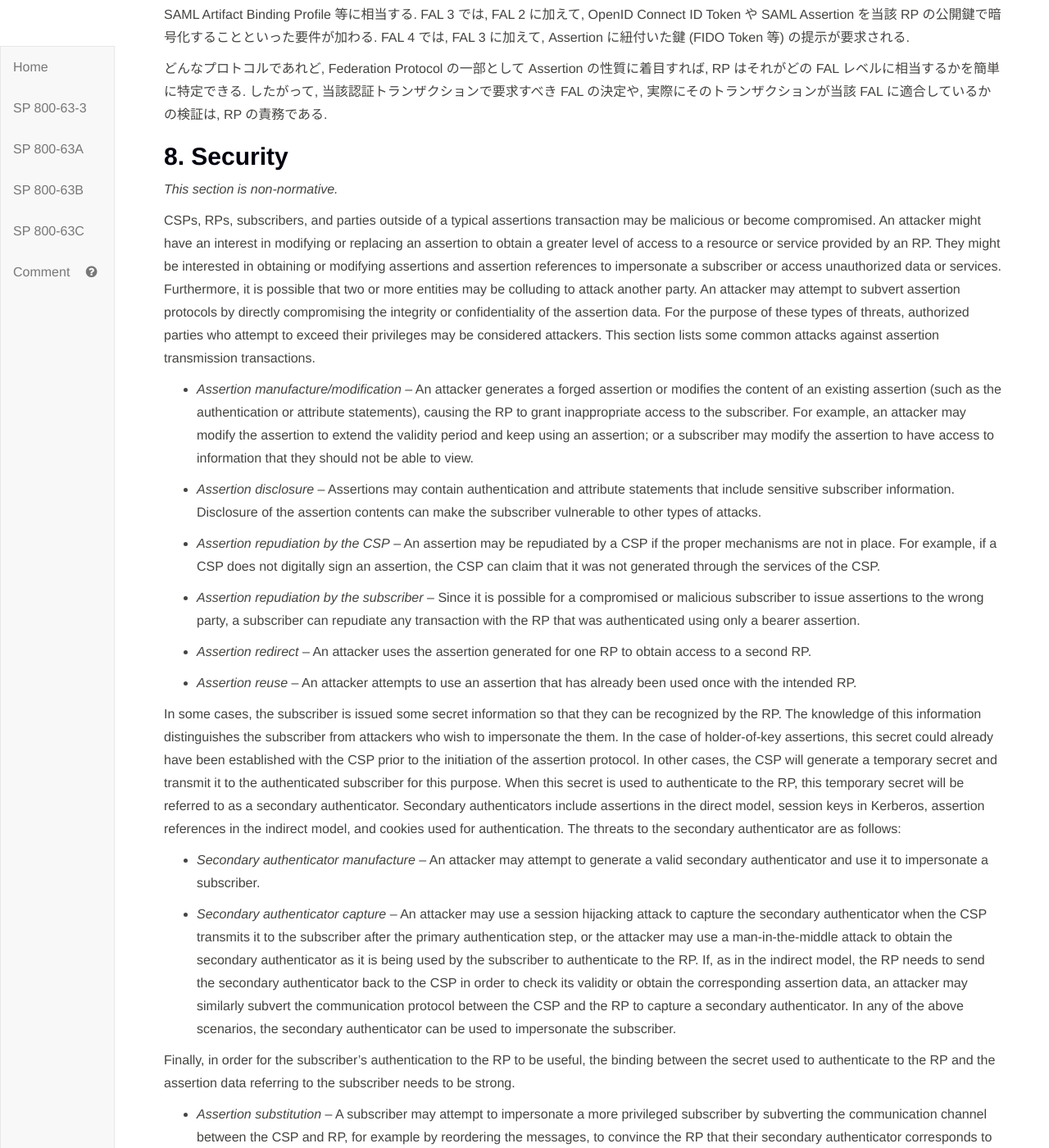
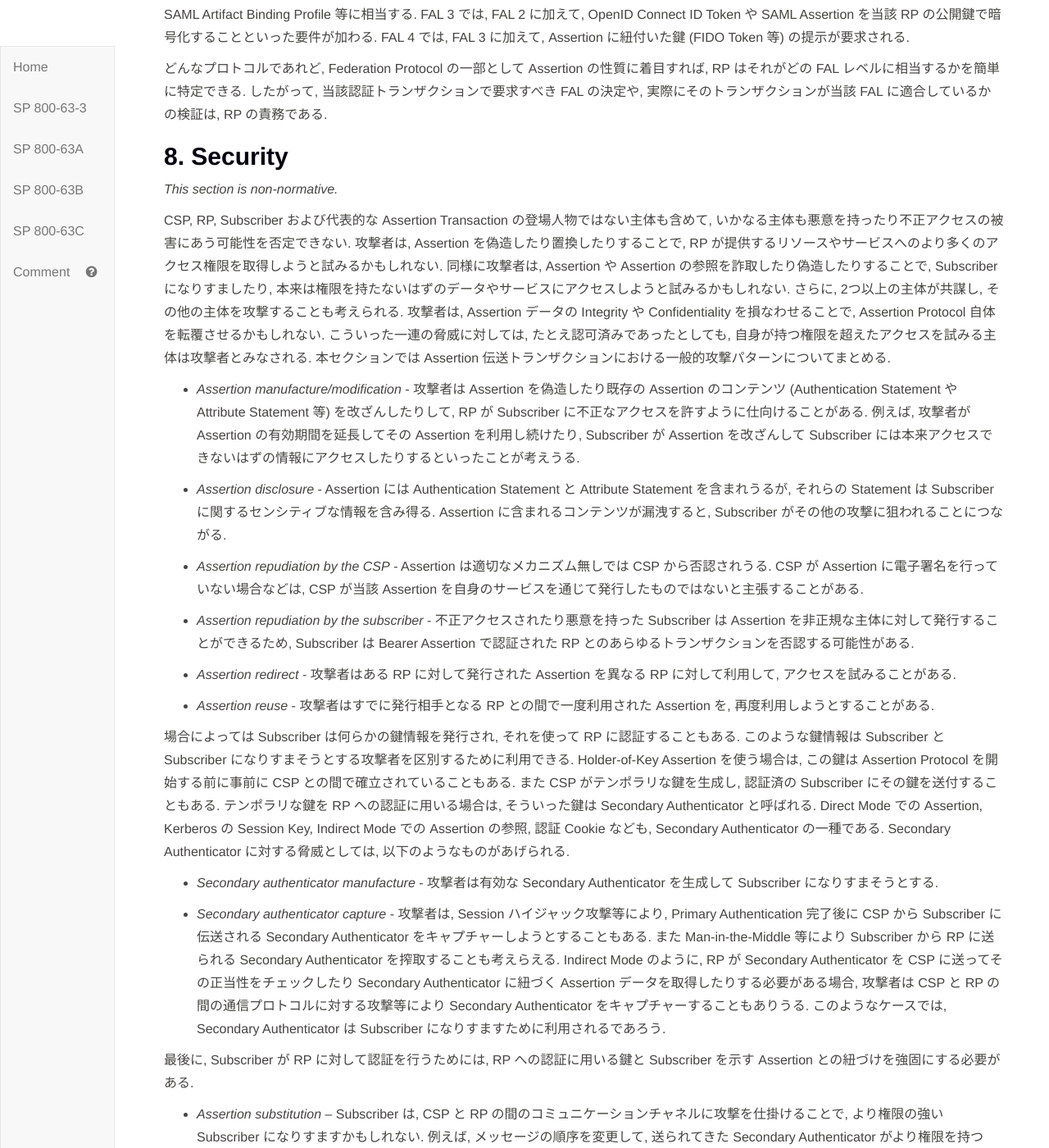
Before and after one commit to usnistgov/800-63-3, a Jekyll site: the page built from sp800-63c.ja.md, in a window 1280 px wide and 1400 px high, scrolled down 15716 px. Shown: the whole window at 82% size. Built offline with Jekyll 4.4.1, drawn with Linux system fonts in a browser that asks for light colours; some of the changed text lies outside the part shown.

Commit message:
section8, half-way

```diff
--- a/sp800-63c.ja.md
+++ b/sp800-63c.ja.md
@@ -12,7 +12,7 @@ description: "DRAFT NIST Special Publication 800-63C"
 {% include_relative sp800-63c/sec5_strength.ja.md %}
 {% include_relative sp800-63c/sec6_presentation.ja.md %}
 {% include_relative sp800-63c/sec7_fal.ja.md %}
-{% include_relative sp800-63c/sec8_security.md %}
+{% include_relative sp800-63c/sec8_security.ja.md %}
 {% include_relative sp800-63c/sec9_privacy.md %}
 {% include_relative sp800-63c/sec10_usability.md %}
 {% include_relative sp800-63c/sec11_examples.md %}
--- /dev/null
+++ b/sp800-63c/sec8_security.ja.md
@@ -0,0 +1,255 @@
+<a name="sec8"></a>
+
+## 8. Security
+
+*This section is non-normative.*
+
+CSP, RP, Subscriber および代表的な Assertion Transaction の登場人物ではない主体も含めて, いかなる主体も悪意を持ったり不正アクセスの被害にあう可能性を否定できない.
+攻撃者は, Assertion を偽造したり置換したりすることで, RP が提供するリソースやサービスへのより多くのアクセス権限を取得しようと試みるかもしれない.
+同様に攻撃者は, Assertion や Assertion の参照を詐取したり偽造したりすることで, Subscriber になりすましたり, 本来は権限を持たないはずのデータやサービスにアクセスしようと試みるかもしれない.
+さらに, 2つ以上の主体が共謀し, その他の主体を攻撃することも考えられる.
+攻撃者は, Assertion データの Integrity や Confidentiality を損なわせることで, Assertion Protocol 自体を転覆させるかもしれない.
+こういった一連の脅威に対しては, たとえ認可済みであったとしても, 自身が持つ権限を超えたアクセスを試みる主体は攻撃者とみなされる.
+本セクションでは Assertion 伝送トランザクションにおける一般的攻撃パターンについてまとめる.
+
+<!-- CSPs, RPs, subscribers, and parties outside of a typical assertions transaction may be malicious or become compromised. An attacker might have an interest in modifying or replacing an assertion to obtain a greater level of access to a resource or service provided by an
+RP. They might be interested in obtaining or modifying
+assertions and assertion references to impersonate a subscriber or
+access unauthorized data or services. Furthermore, it is possible that
+two or more entities may be colluding to attack another party. An
+attacker may attempt to subvert assertion protocols by directly
+compromising the integrity or confidentiality of the assertion data. For
+the purpose of these types of threats, authorized parties who attempt to
+exceed their privileges may be considered attackers. This section lists some common attacks against assertion transmission transactions. -->
+
+
+-   *Assertion manufacture/modification* - 攻撃者は Assertion を偽造したり既存の Assertion のコンテンツ (Authentication Statement や Attribute Statement 等) を改ざんしたりして, RP が Subscriber に不正なアクセスを許すように仕向けることがある.
+    例えば, 攻撃者が Assertion の有効期間を延長してその Assertion を利用し続けたり, Subscriber が Assertion を改ざんして Subscriber には本来アクセスできないはずの情報にアクセスしたりするといったことが考えうる.
+<!-- -   *Assertion manufacture/modification* – An attacker generates a
+    forged assertion or modifies the content of an existing assertion (such as the
+    authentication or attribute statements),
+    causing the RP to grant inappropriate access to the subscriber. For
+    example, an attacker may modify the assertion to extend the validity
+    period and keep using an assertion; or a subscriber may modify the assertion to have access to
+    information that they should not be able to view. -->
+
+-   *Assertion disclosure* - Assertion には Authentication Statement と Attribute Statement を含まれうるが, それらの Statement は Subscriber に関するセンシティブな情報を含み得る.
+    Assertion に含まれるコンテンツが漏洩すると, Subscriber がその他の攻撃に狙われることにつながる.
+<!-- -   *Assertion disclosure* – Assertions may contain authentication and
+    attribute statements that include sensitive subscriber information.
+    Disclosure of the assertion contents can make the subscriber
+    vulnerable to other types of attacks. -->
+
+-   *Assertion repudiation by the CSP* - Assertion は適切なメカニズム無しでは CSP から否認されうる.
+    CSP が Assertion に電子署名を行っていない場合などは, CSP が当該 Assertion を自身のサービスを通じて発行したものではないと主張することがある.
+<!-- -   *Assertion repudiation by the CSP* – An assertion may be
+    repudiated by a CSP if the proper mechanisms are not in place.
+    For example, if a CSP does not digitally sign an assertion, the
+    CSP can claim that it was not generated through the services of
+    the CSP. -->
+
+-   *Assertion repudiation by the subscriber* - 不正アクセスされたり悪意を持った Subscriber は Assertion を非正規な主体に対して発行することができるため, Subscriber は Bearer Assertion で認証された RP とのあらゆるトランザクションを否認する可能性がある.
+<!-- -   *Assertion repudiation by the subscriber* – Since it is possible for
+    a compromised or malicious subscriber to issue assertions to the
+    wrong party, a subscriber can repudiate any transaction with the RP
+    that was authenticated using only a bearer assertion. -->
+
+-   *Assertion redirect* - 攻撃者はある RP に対して発行された Assertion を異なる RP に対して利用して, アクセスを試みることがある.
+<!-- -   *Assertion redirect* – An attacker uses the assertion generated for
+    one RP to obtain access to a second RP. -->
+
+-   *Assertion reuse* - 攻撃者はすでに発行相手となる RP との間で一度利用された Assertion を, 再度利用しようとすることがある.
+<!-- -   *Assertion reuse* – An attacker attempts to use an assertion that
+    has already been used once with the intended RP. -->
+
+場合によっては Subscriber は何らかの鍵情報を発行され, それを使って RP に認証することもある.
+このような鍵情報は Subscriber と Subscriber になりすまそうとする攻撃者を区別するために利用できる.
+Holder-of-Key Assertion を使う場合は, この鍵は Assertion Protocol を開始する前に事前に CSP との間で確立されていることもある.
+また CSP がテンポラリな鍵を生成し, 認証済の Subscriber にその鍵を送付することもある.
+テンポラリな鍵を RP への認証に用いる場合は, そういった鍵は Secondary Authenticator と呼ばれる.
+Direct Mode での Assertion, Kerberos の Session Key, Indirect Mode での Assertion の参照, 認証 Cookie なども, Secondary Authenticator の一種である.
+Secondary Authenticator に対する脅威としては, 以下のようなものがあげられる.
+
+<!-- In
+some cases, the subscriber is
+issued some secret information so that they can be recognized by the RP. The knowledge of this information distinguishes the
+subscriber from attackers who wish to impersonate the them. In the
+case of holder-of-key assertions, this secret could already have been
+established with the CSP prior to the initiation of the assertion
+protocol. In other cases, the CSP will generate a temporary secret
+and transmit it to the authenticated subscriber for this purpose. When this secret is used to authenticate to the RP, this temporary secret will be referred to as a secondary
+authenticator. Secondary authenticators include assertions in the direct
+model, session keys in Kerberos, assertion references in the indirect
+model, and cookies used for authentication. The threats to the secondary
+authenticator are as follows: -->
+
+-   *Secondary authenticator manufacture* - 攻撃者は有効な Secondary Authenticator を生成して Subscriber になりすまそうとする.
+<!-- -   *Secondary authenticator manufacture* – An attacker may attempt to
+    generate a valid secondary authenticator and use it to impersonate
+    a subscriber. -->
+
+-   *Secondary authenticator capture* - 攻撃者は, Session ハイジャック攻撃等により, Primary Authentication 完了後に CSP から Subscriber に伝送される Secondary Authenticator をキャプチャーしようとすることもある.
+    また Man-in-the-Middle 等により Subscriber から RP に送られる Secondary Authenticator を搾取することも考えらえる.
+    Indirect Mode のように, RP が Secondary Authenticator を CSP に送ってその正当性をチェックしたり Secondary Authenticator に紐づく Assertion データを取得したりする必要がある場合, 攻撃者は CSP と RP の間の通信プロトコルに対する攻撃等により Secondary Authenticator をキャプチャーすることもありうる.
+    このようなケースでは, Secondary Authenticator は Subscriber になりすますために利用されるであろう.
+<!-- -   *Secondary authenticator capture* – An attacker may use a session
+    hijacking attack to capture the secondary authenticator when the
+    CSP transmits it to the subscriber after the primary
+    authentication step, or the attacker may use a man-in-the-middle
+    attack to obtain the secondary authenticator as it is being used by
+    the subscriber to authenticate to the RP. If, as in the indirect
+    model, the RP needs to send the secondary authenticator back to the
+    CSP in order to check its validity or obtain the corresponding
+    assertion data, an attacker may similarly subvert the communication
+    protocol between the CSP and the RP to capture a
+    secondary authenticator. In any of the above scenarios, the
+    secondary authenticator can be used to impersonate the subscriber. -->
+
+最後に, Subscriber が RP に対して認証を行うためには, RP への認証に用いる鍵と Subscriber を示す Assertion との紐づけを強固にする必要がある.
+
+<!-- Finally, in order for the subscriber’s authentication to the RP to be
+useful, the binding between the secret used to authenticate to the RP
+and the assertion data referring to the subscriber needs to be strong. -->
+
+-   *Assertion substitution* – Subscriber は, CSP と RP の間のコミュニケーションチャネルに攻撃を仕掛けることで, より権限の強い Subscriber になりすますかもしれない.
+    例えば, メッセージの順序を変更して, 送られてきた Secondary Authenticator がより権限を持つ Subscriber を示す Assertion と紐付いているかのように見せかけるなどの例が考えられる.
+<!-- -   *Assertion substitution* – A subscriber may attempt to impersonate a
+    more privileged subscriber by subverting the communication channel
+    between the CSP and RP, for example by reordering the messages,
+    to convince the RP that their secondary authenticator
+    corresponds to assertion data sent on behalf of the more
+    privileged subscriber. -->
+
+
+### 8.1. Threat Mitigation Strategies
+
+上記のそれぞれの脅威に対する防御策を以下に示す.
+
+<!-- Mitigation techniques are described below for each of the threats
+described in the last subsection. -->
+
+-   *Assertion manufacture/modification*: この脅威を防ぐためには, 以下の対策を行うこと.
+<!-- -   *Assertion manufacture/modification*: To mitigate this threat,
+    the following mechanisms are used: -->
+
+    1.  CSP は Assertion に対して電子署名を行う. RP は電子署名を検証し, 当該 Assertion が正規の CSP から発行されていることを確認する.
+    <!-- 1.  The assertion is digitally signed by the CSP. The RP
+    checks the digital signature to verify that it was issued by a
+    legitimate CSP. -->
+
+    2.  Assertion を TLS 等の保護されたセッションを使って伝送する. 悪意ある攻撃から Assertion の Integrity を保護するために, CSP を認証すること.
+    <!-- 2.  The assertion is sent over a protected session such as TLS. In
+    order to protect the integrity of assertions from malicious attack,
+    the CSP is authenticated. -->
+
+    3. Assertion に推測不可能な識別子を含める.
+    <!-- 3. The assertion contains a non-guessable random identifier. -->
+
+-   *Assertion disclosure* – この脅威を防ぐためには, 以下の対策のいずれかの対策を行うこと.
+<!-- -   *Assertion disclosure* – To mitigate this threat, one of the
+    following mechanisms are used: -->
+
+    1.  Assertion を保護されたセッションを通じて認証された RP に伝送する.
+    保護されたセッションを利用して Assertion を漏洩・偽造・改ざんのすべてから保護するには, RP, CSP 双方が検証される必要があることに注意.
+    <!-- 1.  The assertion is sent over a protected session to an
+    authenticated RP. Note that, in order to protect assertions against
+    both disclosure and manufacture/modification using a protected
+    session, both the RP and the CSP need to be validated. -->
+
+    2.  CSP は Assertion に電子署名をしたのち特定の RP に対して暗号化する.
+    この方法は双方向に認証されたセッションを利用した場合と等価である.
+    したがって, Assertion を漏洩・偽造・改ざんから保護するための要件を一般化すると, 双方向に認証された保護セッションを利用するか, CSP と RP の間でそれに等しい対策を行うこと, となろう.
+    <!-- 2.  Assertions are signed by the CSP and encrypted for
+    a specific RP.  It should be
+    noted that this provides all the same guarantees as a mutually
+    authenticated protected session, and may therefore be
+    considered equivalent. The general requirement for protecting
+    against both assertion disclosure and assertion
+    manufacture/modification may therefore be described as a mutually
+    authenticated protected session or equivalent between the CSP
+    and the RP. -->
+
+-   *Assertion repudiation by the CSP* – この脅威を防ぐためには, CSP が Assertion に電子署名を行い, 署名に使う鍵として否認防止が可能なものを利用する必要がある.
+    RP は署名を検証して当該 Assertion が正規の CSP から発行されたものであるかをチェックすること.
+<!-- -   *Assertion repudiation by the CSP* – To mitigate this threat,
+    the assertion is digitally signed by the CSP using a key
+    that supports non-repudiation. The RP checks the digital
+    signature to verify that it was issued by a legitimate CSP. -->
+
+-   *Assertion repudiation by the subscriber* – この脅威を防ぐためには, CSP が Bearer Assertion ではなく Holder-of-Key Assertion を発行する必要がある.
+    Holder-of-Key Assertion を利用する際は, Subscriber が Assertion に紐付いた鍵を保有している証拠を RP に提示することになる.
+    そのため全主体が, RP に Assertion を提示したのが正規の Subscriber であり, 悪意ある CSP が Subscriber になりすまそうとしているのではないことを確認できる.
+<!-- -   *Assertion repudiation by the subscriber* – To mitigate this threat,
+    the CSP issues holder-of-key assertions, rather than bearer assertions.
+    The subscriber can then prove possession of the asserted key to
+    the RP. If the asserted key matches the subscriber’s presented key,
+    it will be proof to all parties
+    involved that it was the subscriber who authenticated to the RP
+    rather than a compromised CSP impersonating the subscriber. -->
+
+-   *Assertion redirect* – この脅威を防ぐためには, Assertion に発行先の RP の Identity を含める必要がある.
+    RP は受け取った Assertion の受取人が自身であることを検証すること.
+<!-- -   *Assertion redirect* – To mitigate this threat, the assertion
+    includes the identity of the RP for which it was generated. The RP
+    verifies that incoming assertions include its identity as the
+    recipient of the assertion. -->
+
+-   *Assertion reuse* – この脅威を防ぐためには, 以下の対策を行うこと.
+<!-- -   *Assertion reuse* – To mitigate this threat, the following
+    mechanisms are used: -->
+
+    1. Assertion に Timestamp を含め, 有効期限を短くする.
+    RP は Timestamp と有効期限をチェックして, 当該 Assertion がその時点で有効であることを確認する.
+    <!-- 1.  The assertion includes a timestamp and has a short lifetime
+    of validity. The RP checks the timestamp and lifetime values to
+    ensure that the assertion is currently valid. -->
+
+    2.  RP は (設定可能な) 一定期間受け取った Assertion をトラックし, その期間内に Assertion が再利用されていないことを確認する.
+    <!-- 2.  The RP keeps track of assertions that were consumed within
+    a (configurable) time window to ensure that an assertion is not
+    used more than once within that time window. -->
+
+-   *Secondary authenticator manufacture* – この脅威を防ぐためには, 以下の対策のいずれかの対策を行うこと.
+<!-- -   *Secondary authenticator manufacture* – To mitigate this threat, one
+    of the following mechanisms is used: -->
+
+    1.  Secondary Authenticator に十分なエントロピーを持たせ, CSP の乱数生成機への直接アクセス無しには正規の Secondary Authenticator を推測不可能にする.
+    <!-- 1.  The secondary authenticator may contain sufficient entropy that an
+    attacker without direct access to the CSP’s random number
+    generator cannot guess the value of a valid secondary authenticator. -->
+
+    2.  Secondary Authenticator にタイムリーな Assertion Data を含め, 一定期間のみ有効なものとする.
+    この Assertion Data は CSP による署名や CSP と RP との間の共有鍵による Integrity 保護を行うこと.
+    <!-- 2.  The secondary authenticator may contain timely assertion data that
+    is signed by the CSP or integrity protected using a key shared
+    between the CSP and the RP. -->
+
+-   *Secondary authenticator capture* – To mitigate this threat,
+    adequate protections are in place throughout the lifetime of
+    any secondary authenticators used in the assertion protocol.
+
+    1.  In order to protect the secondary authenticator while it is in
+    transit between the CSP and the subscriber, the secondary
+    authenticator is sent via a protected session established
+    during the primary authentication of the subscriber.
+
+    2.  In order to protect the secondary authenticator from capture as it
+    is submitted to the RP, the secondary authenticator is used in
+    an authentication protocol which protects against eavesdropping and
+    man-in-the-middle attacks.
+
+    3.  In order to protect the secondary authenticator after it has been
+    used, it is never transmitted over an unprotected session or to
+    an unauthenticated party while it is still valid.
+
+-   *Assertion substitution* – To mitigate this threat, one of the
+    following mechanisms is used:
+
+    1.  Responses to assertion requests contain the value of the assertion reference used
+    in the request or some other nonce that was cryptographically bound
+    to the request by the RP.
+
+    2.  Responses to assertion requests are bound to the corresponding
+    requests by message order, as in HTTP, provided that assertions and
+    requests are protected by a protocol such as TLS that can detect and
+    disallow malicious reordering of packets.
```
